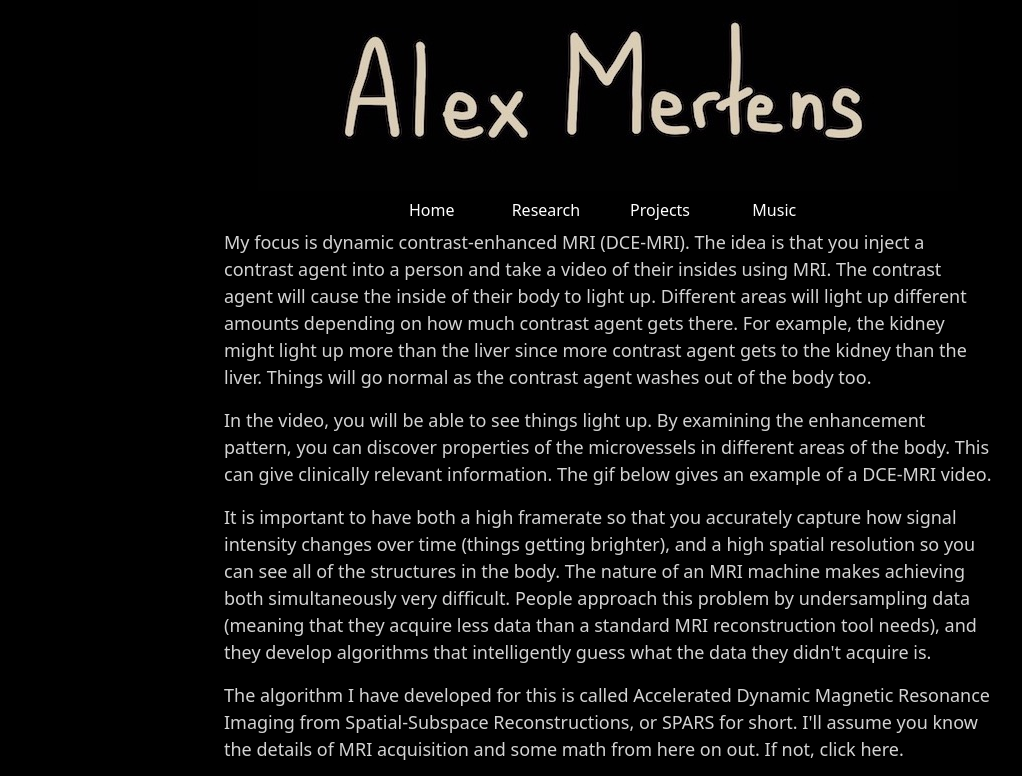
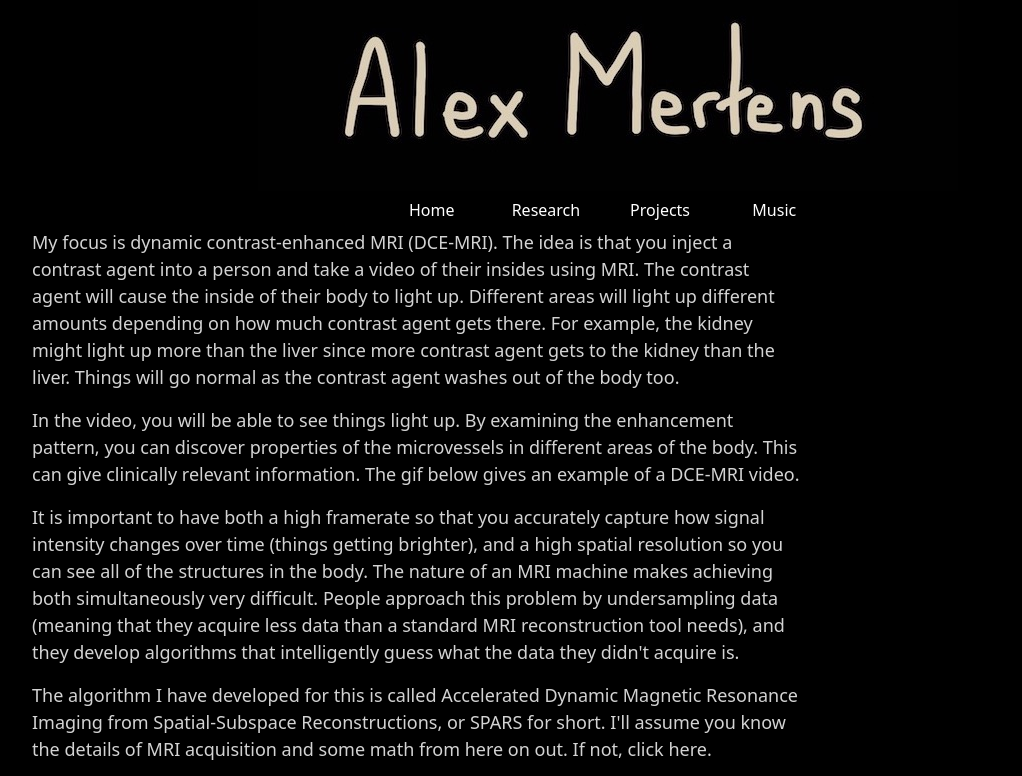
Before and after one commit to MertTens/merttens.github.io, a website: page spars.html in a window 1280 px wide. Shown: the top 776 px of the page, without its empty margins (32-1054 px from the left). Drawn offline with nearby package versions, Linux system fonts and the light colour scheme; some packages are replaced by stand-ins of ours.

Commit message:
Initial commit

```diff
--- a/style.css
+++ b/style.css
@@ -140,6 +140,6 @@ a:hover {
     color: #D3D3D3; /* Change the text color to white on hover */
     font-size: 18px; /* Set the font size */
     max-width: 60%; /* Set the maximum width you desire */
-    margin-left: auto; /* Center the element horizontally */
-    margin-right: auto; /* Center the element horizontally */
+    margin-left: 5%; /* Center the element horizontally */
+    margin-right: 5%; /* Center the element horizontally */
 }
```
